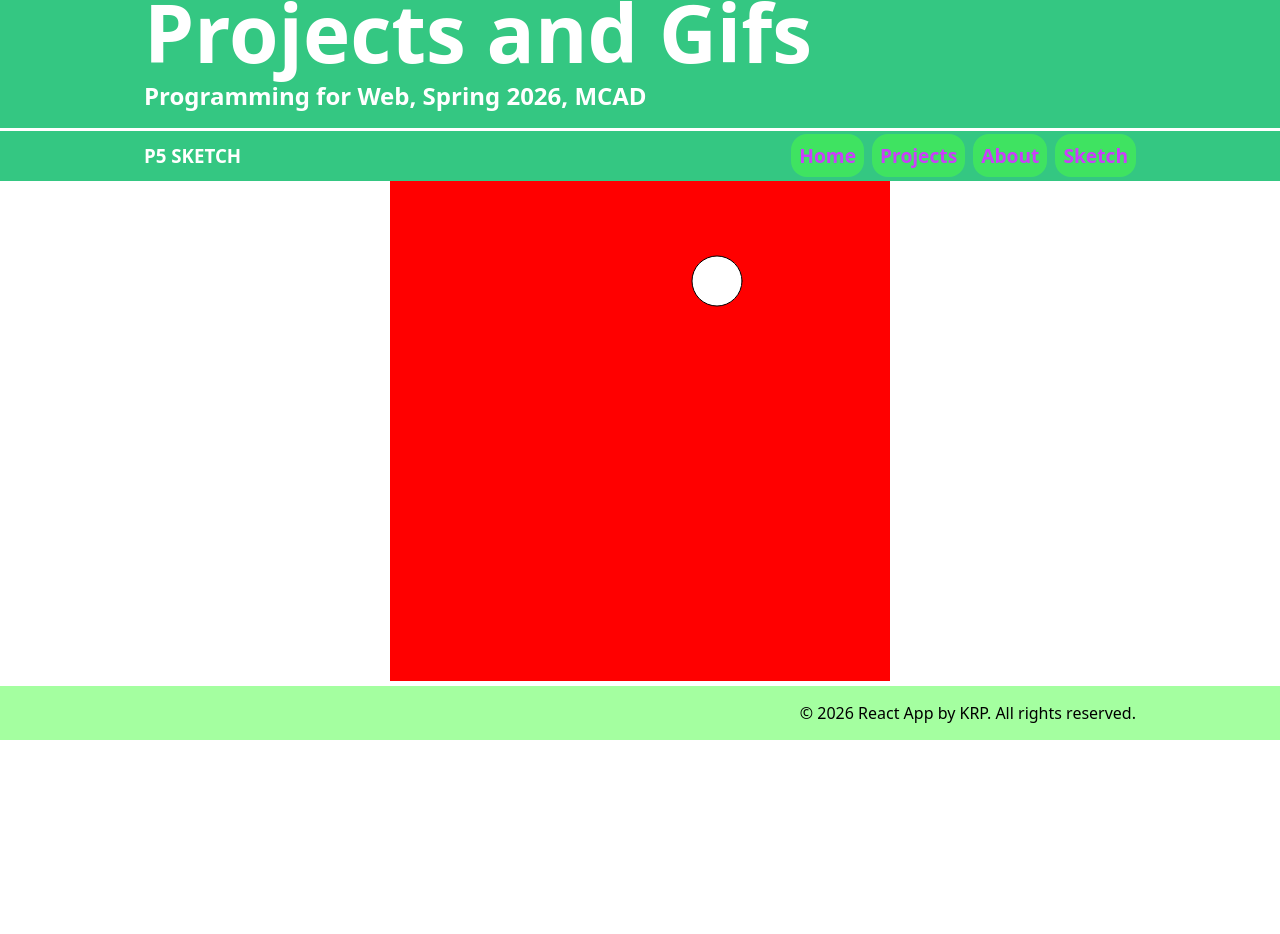
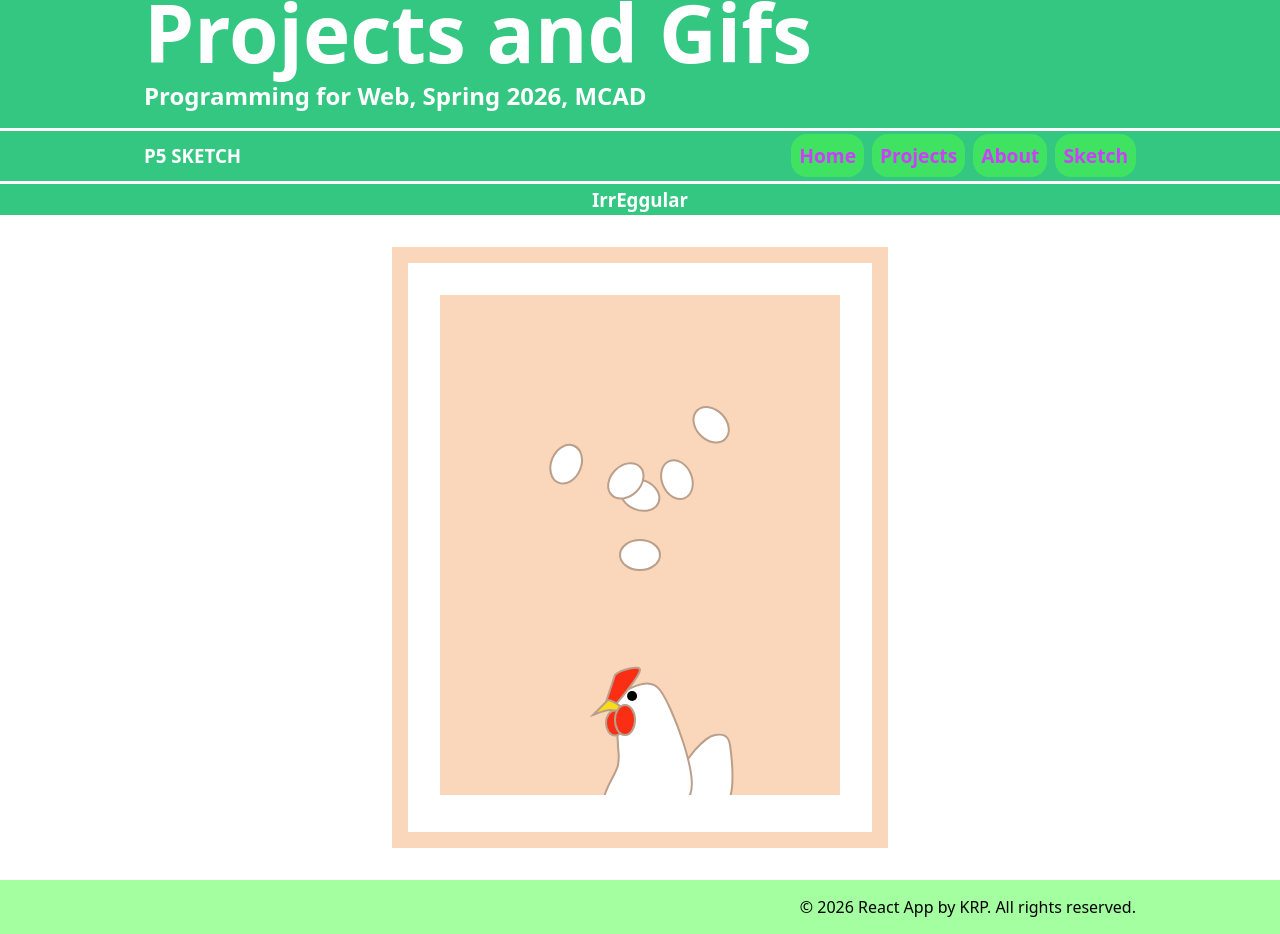
Before and after one commit to kpitman-mcad/react_assignments, a React (Vite) app in the folder week14/assignment14/: page /#/p5sketch in a window 1280 px wide. Before the commit the page ends 800 px from the top, so only its background shows below. Built offline with nearby package versions, Linux system fonts and the light colour scheme.

Commit message:
Updated sketch file with CSS

```diff
--- a/week14/assignment14/src/App.jsx
+++ b/week14/assignment14/src/App.jsx
@@ -8,8 +8,8 @@ import About from "./pages/About";
 import P5Sketch from "./components/P5Sketch";
 import Footer from "./components/Footer";
 import { HashRouter, Routes, Route } from "react-router-dom";
-// import orbitSketch from "./sketches/orbitSketch";
-import sunshineKissSketch from "./sketches/sunshineKissSketch";
+// Sketch js import
+import irrEggular from "./sketches/irrEggular";
 
 // --- App Component ---
 // This is the main component of the app (the parent)
@@ -29,7 +29,13 @@ function App() {
             <Route path="/about" element={<About />} />
             <Route
               path="/p5sketch"
-              element={<P5Sketch sketch={sunshineKissSketch} />}
+              element={
+                <P5Sketch
+                  sketch={irrEggular}
+                  className="p5sketch-irreggular"
+                  title="IrrEggular"
+                />
+              }
             />
           </Routes>
         </main>
--- a/week14/assignment14/src/components/P5Sketch.jsx
+++ b/week14/assignment14/src/components/P5Sketch.jsx
@@ -1,6 +1,6 @@
 import { useEffect, useRef } from "react";
 
-export default function P5Sketch({ sketch }) {
+function P5Sketch({ sketch, className = "", title = "" }) {
   // Reference to the DOM element where p5 will attach the canvas
   const containerRef = useRef(null);
 
@@ -22,8 +22,15 @@ export default function P5Sketch({ sketch }) {
     return () => {
       instanceRef.current?.remove();
     };
-  }, []);
+  }, [sketch]);
 
   // Empty div acts as the mounting point for the p5 canvas
-  return <div ref={containerRef} />;
+  return (
+    <div>
+      <h3>{title}</h3>
+      <div ref={containerRef} className={className}></div>
+    </div>
+  );
 }
+
+export default P5Sketch;
--- a/week14/assignment14/src/css/app.css
+++ b/week14/assignment14/src/css/app.css
@@ -260,15 +260,14 @@ a:hover {
   width: 100%;
 }
 
-/* .sunshinekissproj {
+.p5sketch-irreggular {
+  border: 1rem solid rgb(250, 214, 186);
+  width: fit-content;
+  height: fit-content;
   margin: 2rem auto;
-  background-color: red;
+  padding: 2rem;
+  align-content: center;
 }
-
-.sunshinekissproj__button {
-  margin: 2rem auto;
-  gap: 1rem;
-} */
 
 .footer-div {
   background: rgba(74, 255, 66, 0.5);
--- /dev/null
+++ b/week14/assignment14/src/sketches/irrEggular.js
@@ -0,0 +1,97 @@
+/*
+Kevin Pitman, Programming for Web, 02/19/2026
+Exercise 5.7, option 4
+Mind chicken levitates eggs above his head.
+*/
+
+export default function irrEggular(p) {
+  let angle = 0.0;
+  let eyeX = 191;
+  let eyeY = 402;
+
+  p.setup = () => {
+    p.createCanvas(400, 500);
+    p.stroke(186, 159, 138);
+    p.strokeWeight(2);
+  };
+
+  p.draw = () => {
+    p.background(250, 214, 186);
+
+    p.push();
+    p.translate(200, 200);
+    for (let x = 0; x <= 100; x += 20) {
+      p.rotate(angle);
+
+      p.fill(255);
+      p.ellipse(x, 0, 30, 40);
+      angle += 0.001;
+    }
+    p.pop();
+
+    // Chicken
+    p.fill(255);
+    p.beginShape();
+    p.vertex(220, 500);
+    p.vertex(255, 455);
+    p.curveVertex(275, 440);
+    p.vertex(290, 450);
+    p.vertex(285, 510);
+    p.endShape(p.CLOSE);
+
+    p.beginShape();
+    p.vertex(175, 400);
+    p.vertex(178, 450);
+    p.vertex(178, 470);
+    p.vertex(168, 510);
+    p.curveVertex(250, 500);
+    p.vertex(220, 395);
+    p.endShape(p.CLOSE);
+
+    p.fill(250, 46, 20);
+    p.beginShape();
+    p.vertex(165, 410);
+    p.curveVertex(175, 380);
+    p.vertex(200, 375);
+    p.vertex(175, 410);
+    p.endShape(p.CLOSE);
+
+    p.fill(250, 219, 23);
+    p.beginShape();
+    p.vertex(153, 420);
+    p.vertex(168, 405);
+    p.vertex(190, 420);
+    p.curveVertex(170, 415);
+    p.endShape(p.CLOSE);
+
+    p.fill(250, 46, 20);
+    p.ellipse(175, 428, 18, 25);
+    p.ellipse(185, 425, 20, 30);
+
+    p.push();
+    p.noStroke();
+
+    if (p.frameCount % 50 === 0) {
+      // Kaley Inman's 5.7 Exercise Offset Circles reminded me this was possible!
+      eyeX = p.random(191, 194);
+      eyeY = p.random(400, 403);
+    }
+
+    p.fill(0);
+    p.ellipse(eyeX, eyeY, 10, 10);
+    p.pop();
+  };
+
+  /* Sources and Resources
+1.  p5.js Reference site: https://p5js.org/reference/
+2.  Make: Getting Started with p5.js code examples: https://github.com/lmccart/gswp5.js-code/tree/master
+3.  ChatGPT to troubleshoot
+*/
+
+  // Save gif for animated programs when a key is pressed
+  p.keyPressed = () => {
+    if (p.key === "%") {
+      p.saveGif("myAnimation", 5); // "myAnimation.gif", 5-second duration
+    }
+  };
+}
```
